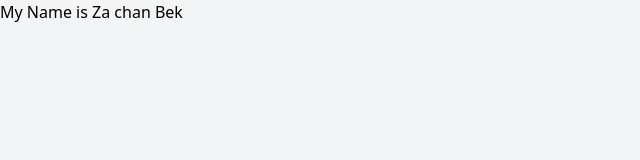
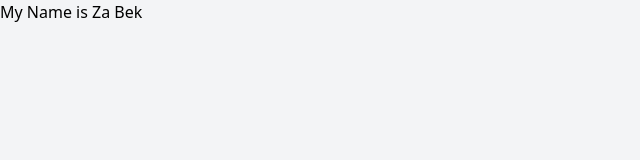
Before and after one commit to RattanakpanhaKong/WebAppProject, a plain HTML site: page index.html in a window 1280 px wide. Shown: the full height of the page, 0-640 px from the left. Drawn offline with nearby package versions, Linux system fonts and the light colour scheme.

Commit message:
conflict?

```diff
--- a/index.html
+++ b/index.html
@@ -9,6 +9,6 @@
   <script src="https://cdn.tailwindcss.com"></script>
 </head>
 <body class="h-full">
-  <h1>My Name is Za chan Bek</h1>
+  <h1>My Name is Za Bek</h1>
 </body>
 </html>
```
